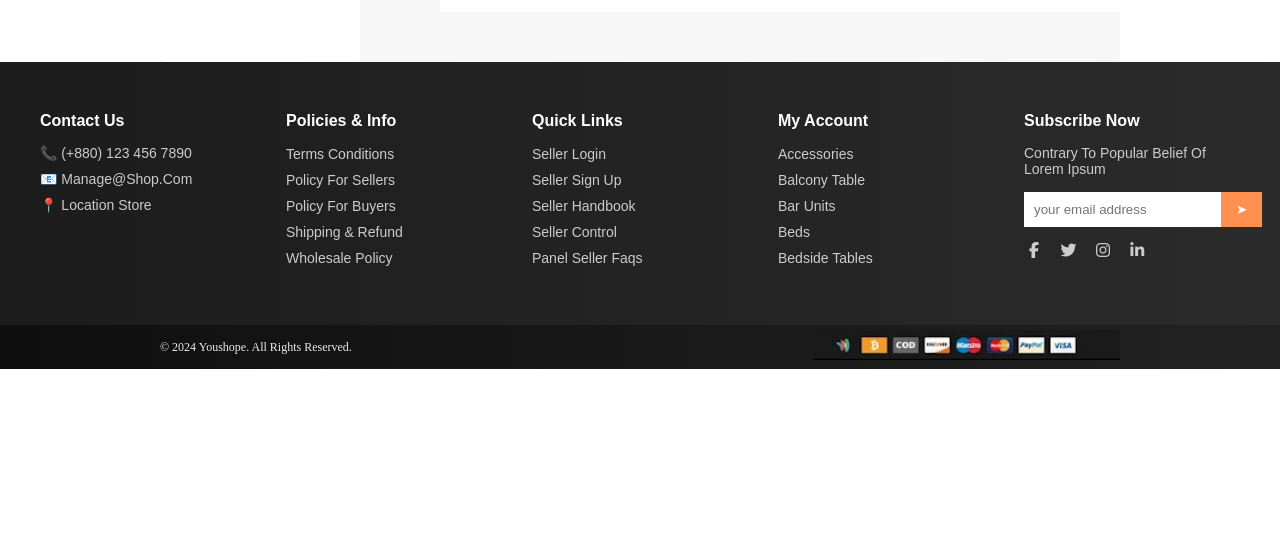
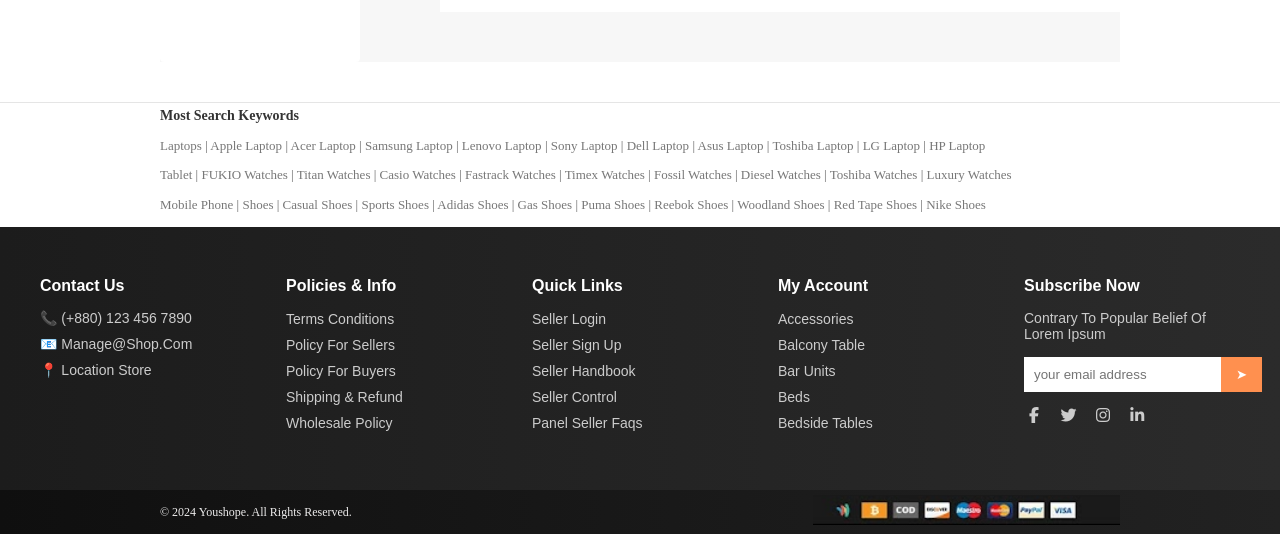
Before and after one commit to monazak/task-1, a plain HTML site: page index.html in a window 1280 px wide. Shown: the part 1884-2418 px from the top of the page. Before the commit the page ends 2253 px from the top, so only its background shows below. Drawn offline with Linux system fonts and the light colour scheme.

Commit message:
keywords section

```diff
--- a/index.html
+++ b/index.html
@@ -433,6 +433,50 @@
 
     </div>
 
+    <section class="search-keywords">
+        <h4>Most Search Keywords</h4>
+
+        <p>
+            <a href="#">Laptops</a> |
+            <a href="#">Apple Laptop</a> |
+            <a href="#">Acer Laptop</a> |
+            <a href="#">Samsung Laptop</a> |
+            <a href="#">Lenovo Laptop</a> |
+            <a href="#">Sony Laptop</a> |
+            <a href="#">Dell Laptop</a> |
+            <a href="#">Asus Laptop</a> |
+            <a href="#">Toshiba Laptop</a> |
+            <a href="#">LG Laptop</a> |
+            <a href="#">HP Laptop</a>
+        </p>
+
+        <p>
+            <a href="#">Tablet</a> |
+            <a href="#">FUKIO Watches</a> |
+            <a href="#">Titan Watches</a> |
+            <a href="#">Casio Watches</a> |
+            <a href="#">Fastrack Watches</a> |
+            <a href="#">Timex Watches</a> |
+            <a href="#">Fossil Watches</a> |
+            <a href="#">Diesel Watches</a> |
+            <a href="#">Toshiba Watches</a> |
+            <a href="#">Luxury Watches</a>
+        </p>
+
+        <p>
+            <a href="#">Mobile phone</a> |
+            <a href="#">Shoes</a> |
+            <a href="#">Casual Shoes</a> |
+            <a href="#">Sports Shoes</a> |
+            <a href="#">Adidas Shoes</a> |
+            <a href="#">Gas Shoes</a> |
+            <a href="#">Puma Shoes</a> |
+            <a href="#">Reebok Shoes</a> |
+            <a href="#">Woodland Shoes</a> |
+            <a href="#">Red Tape Shoes</a> |
+            <a href="#">Nike Shoes</a>
+        </p>
+    </section>
 
 
     <footer class="site-footer">
--- a/style.css
+++ b/style.css
@@ -703,3 +703,34 @@
 .recently-viewd-cart {
     width: 100%;
 }
+
+.search-keywords {
+    margin-top: 40px;
+    padding-top: 20px;
+    border-top: 1px solid #e5e5e5;
+    font-size: 13px;
+    color: #666;
+    padding: 5px 20vh 5px 20vh;
+}
+
+.search-keywords h4 {
+    font-size: 14px;
+    font-weight: 600;
+    margin-bottom: 10px;
+    color: #333;
+}
+
+.search-keywords p {
+    margin: 6px 0;
+    line-height: 1.8;
+}
+
+.search-keywords a {
+    color: #777;
+    text-decoration: none;
+    transition: color 0.2s ease;
+}
+
+.search-keywords a:hover {
+    color: #ff904f; /* match your theme */
+}
```
